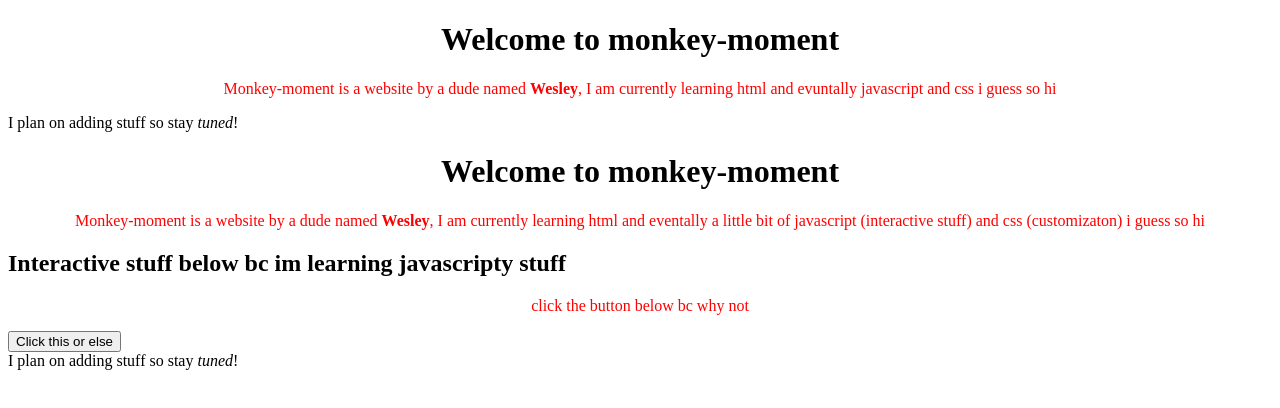
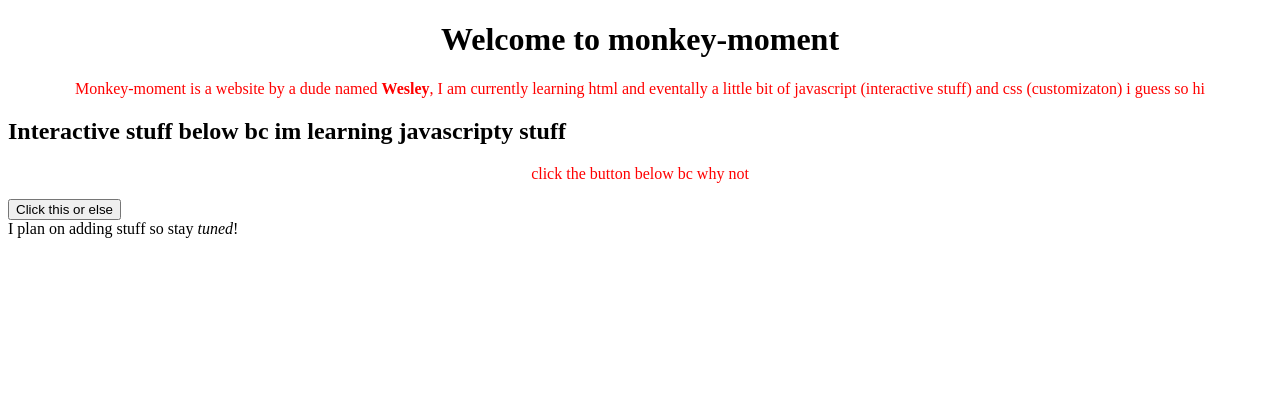
Before and after one commit to catmandudewes/monkey-moment, a plain HTML site: page index.html in a window 1280 px wide. Drawn offline with Linux system fonts and the light colour scheme.

Commit message:
Update index.html

```diff
--- a/index.html
+++ b/index.html
@@ -5,19 +5,11 @@
   <link rel="stylesheet" type="text/css" href="styles.css">
 </head>
 
-    <body>
-      <div id='header'>
-        <h1>Welcome to monkey-moment</h1>
-      </div>
-      <p>Monkey-moment is a website by a dude named <b>Wesley</b>, I am currently learning html and evuntally javascript and css i guess so hi</p>
-      <div id="uno">I plan on adding stuff so stay <i>tuned</i>!<div/>
-    </body>
-  <script src="script.js"></script>
-
 
 <body>
-
+<div  id="dos">
 <h1>Welcome to monkey-moment</h1>
+  <div/>
   <p>Monkey-moment is a website by a dude named <b>Wesley</b>, I am currently learning html and eventally a little bit of javascript (interactive stuff) and css (customizaton) i guess so hi</p>
 
 <h2>Interactive stuff below bc im learning javascripty stuff</h2>
```
